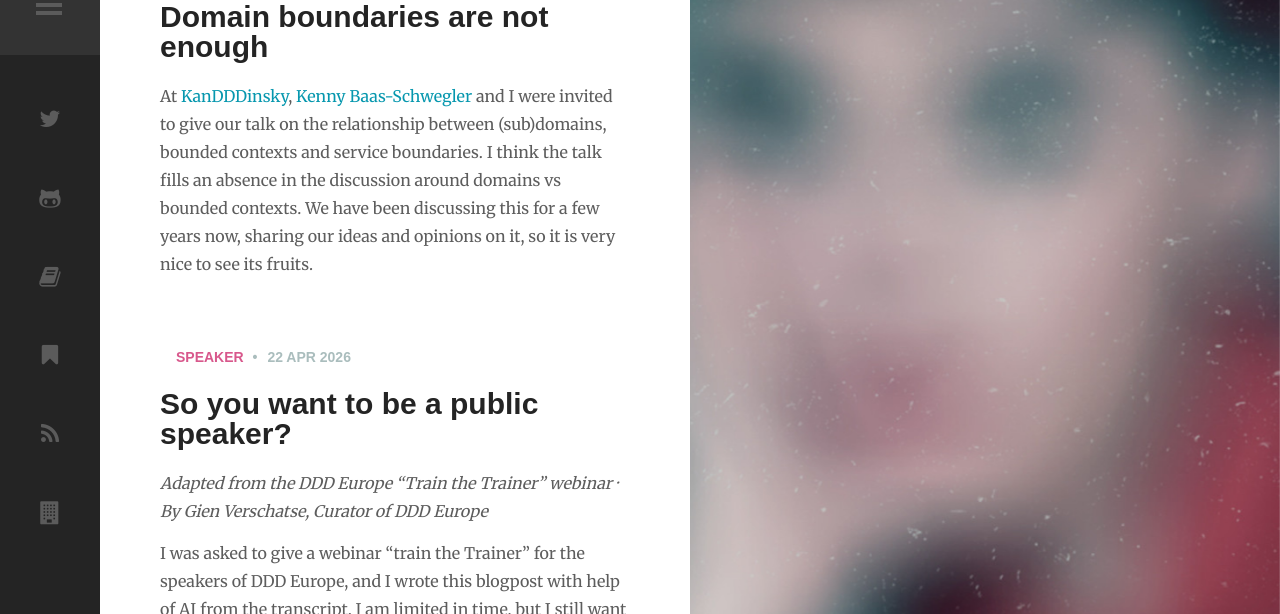
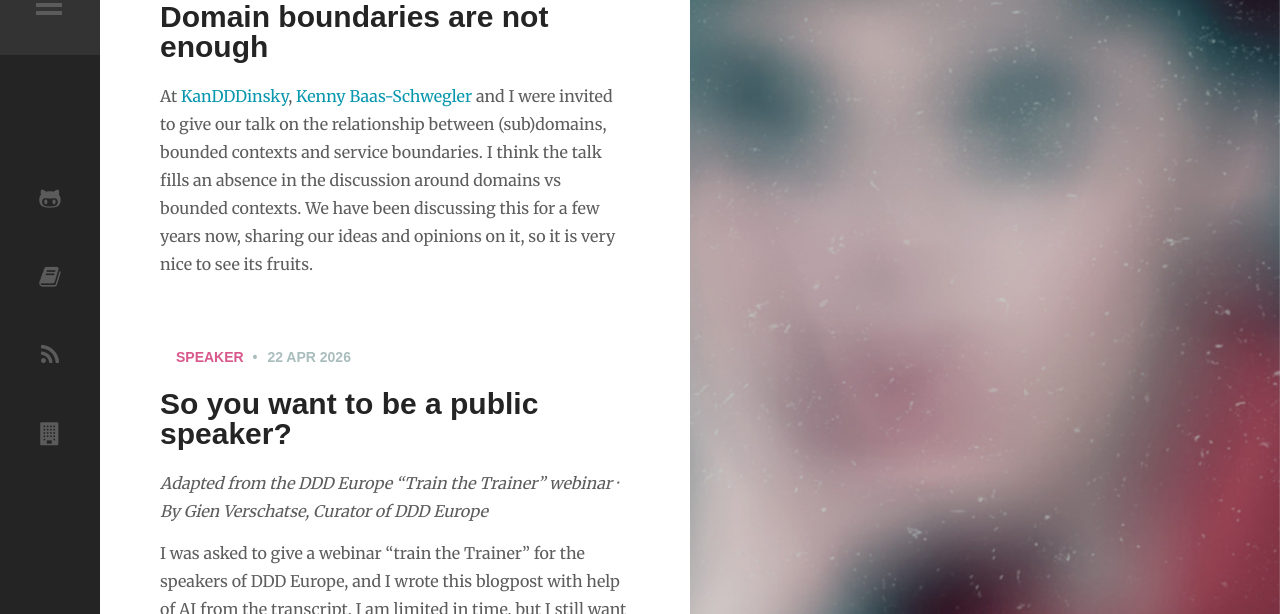
Before and after one commit to selketjah/selketjah.github.io, a Jekyll site: the page built from index.html, in a window 1280 px wide. Shown: the part 145-759 px from the top of the page. Built offline with Jekyll 4.4.1, drawn with Linux system fonts in a browser that asks for light colours; the list of posts is cut into pages by our own code.

Commit message:
update sidebar

```diff
--- a/_includes/sidebar.html
+++ b/_includes/sidebar.html
@@ -54,10 +54,9 @@
       </div>
       <div class="social-holder">
           <div class="social-list">
-              <a href="https://twitter.com/selketjah" target="_blank"><i class="fa fa-twitter"></i></a>
+              <a href="https://bsky.app/profile/gienverschatse.com" target="_blank"><i class="fa fa-bluesky"></i></a>
               <a href="https://github.com/selketjah" target="_blank"><i class="fa fa-github-alt"></i></a>
               <a href="https://www.manning.com/books/collaborative-software-design" target="_blank"><i class="fa fa-book"></i></a>
-              <a href="https://www.goodreads.com/selketjah" target="_blank"><i class="fa fa-bookmark"></i></a>
               <a href="{{ site.baseurl }}atom.xml" target="_blank"><i class="fa fa-rss"></i></a>
               <a href="https://www.aardling.eu/" target="_blank"><i class="fa fa-building"></i></a>
           </div>
```
